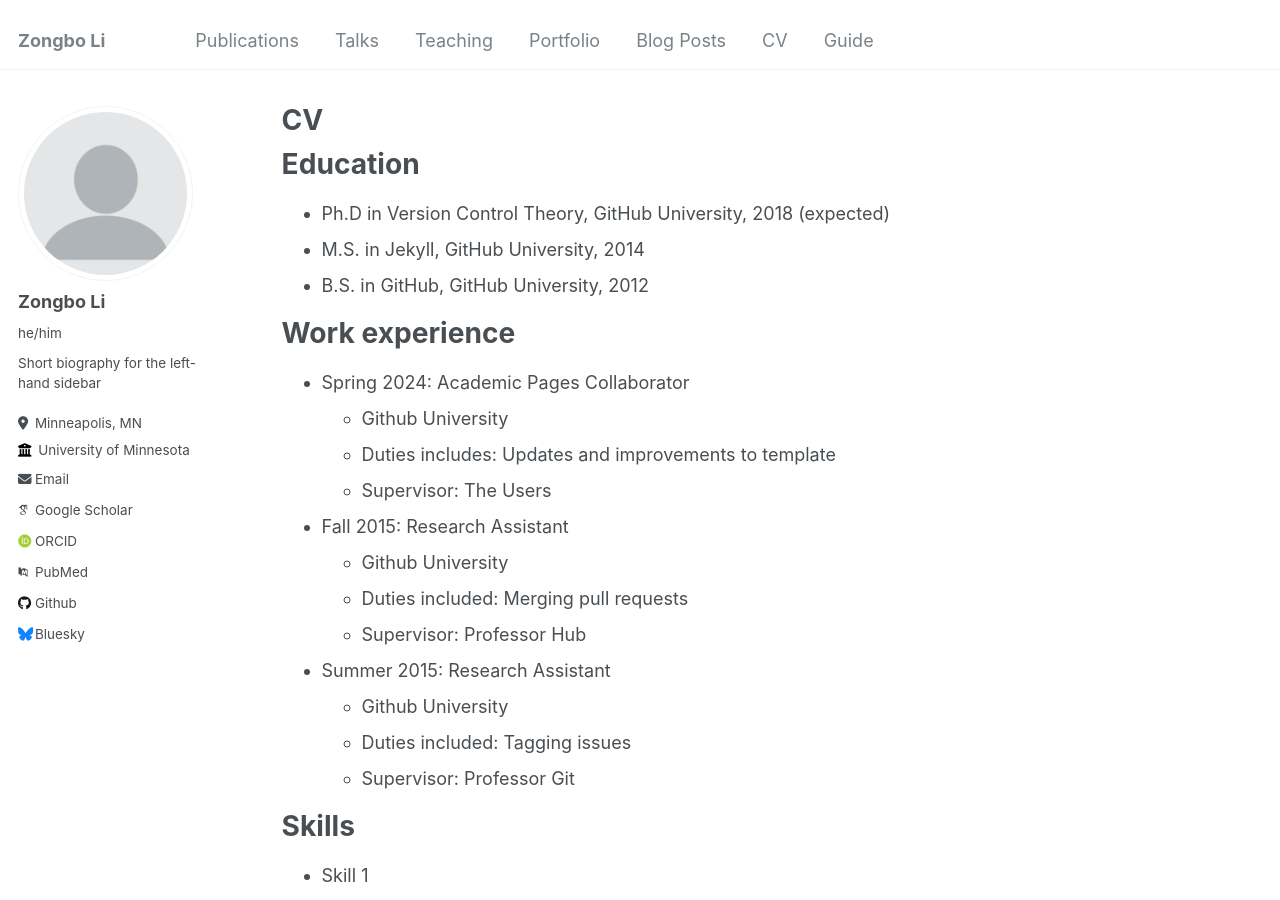
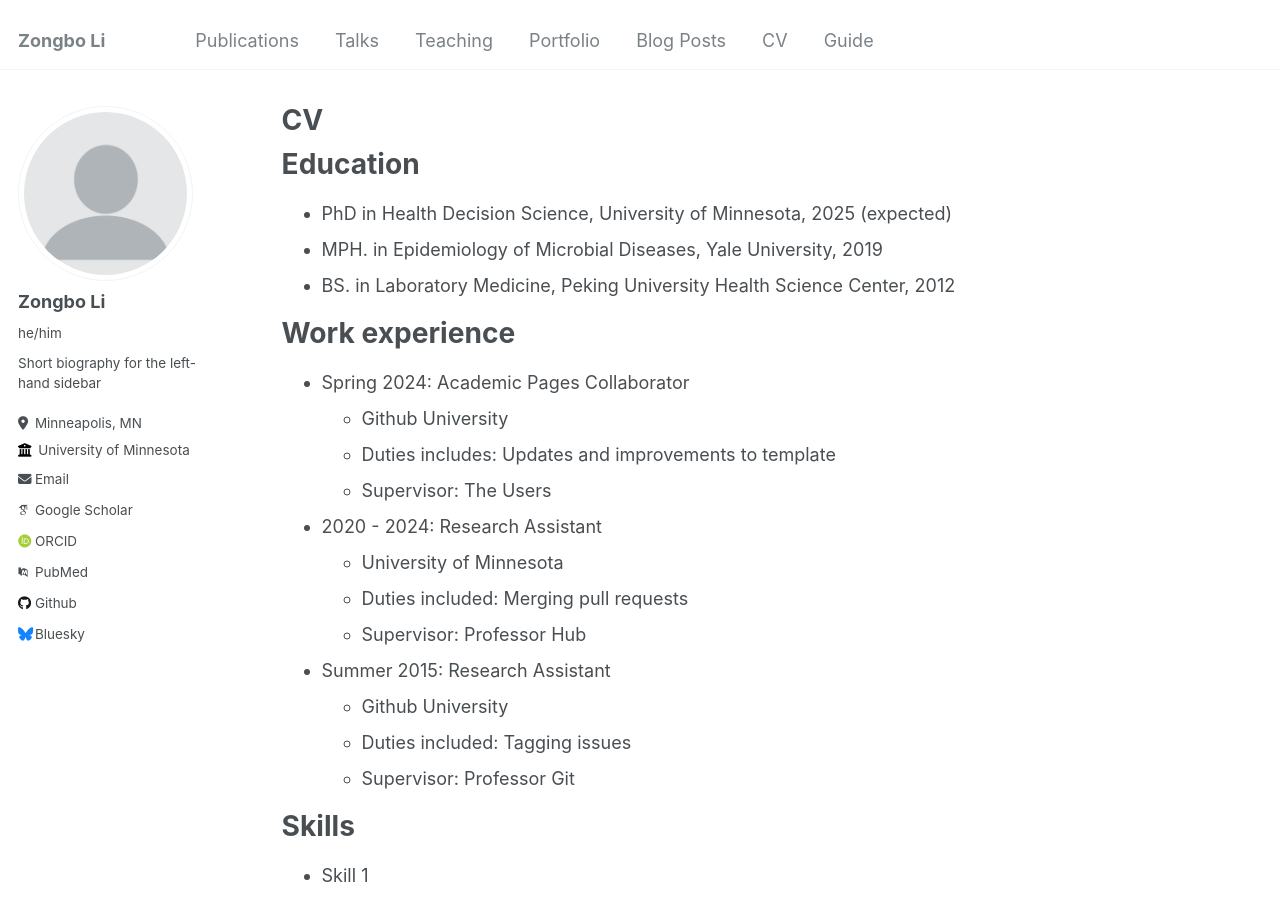
Before and after one commit to expn123/expn123.github.io, a Jekyll site: the page built from _pages/cv.md, in a window 1280 px wide and 900 px high. Built offline with Jekyll 4.4.1, drawn with Linux system fonts in a browser that asks for light colours; some web fonts are replaced.

Commit message:
Update cv.md

```diff
--- a/_pages/cv.md
+++ b/_pages/cv.md
@@ -11,9 +11,9 @@ redirect_from:
 
 Education
 ======
-* Ph.D in Version Control Theory, GitHub University, 2018 (expected)
-* M.S. in Jekyll, GitHub University, 2014
-* B.S. in GitHub, GitHub University, 2012
+* PhD in Health Decision Science, University of Minnesota, 2025 (expected)
+* MPH. in Epidemiology of Microbial Diseases, Yale University, 2019
+* BS. in Laboratory Medicine, Peking University Health Science Center, 2012
 
 Work experience
 ======
@@ -22,8 +22,8 @@ Work experience
   * Duties includes: Updates and improvements to template
   * Supervisor: The Users
 
-* Fall 2015: Research Assistant
-  * Github University
+* 2020 - 2024: Research Assistant
+  * University of Minnesota
   * Duties included: Merging pull requests
   * Supervisor: Professor Hub
 
```
